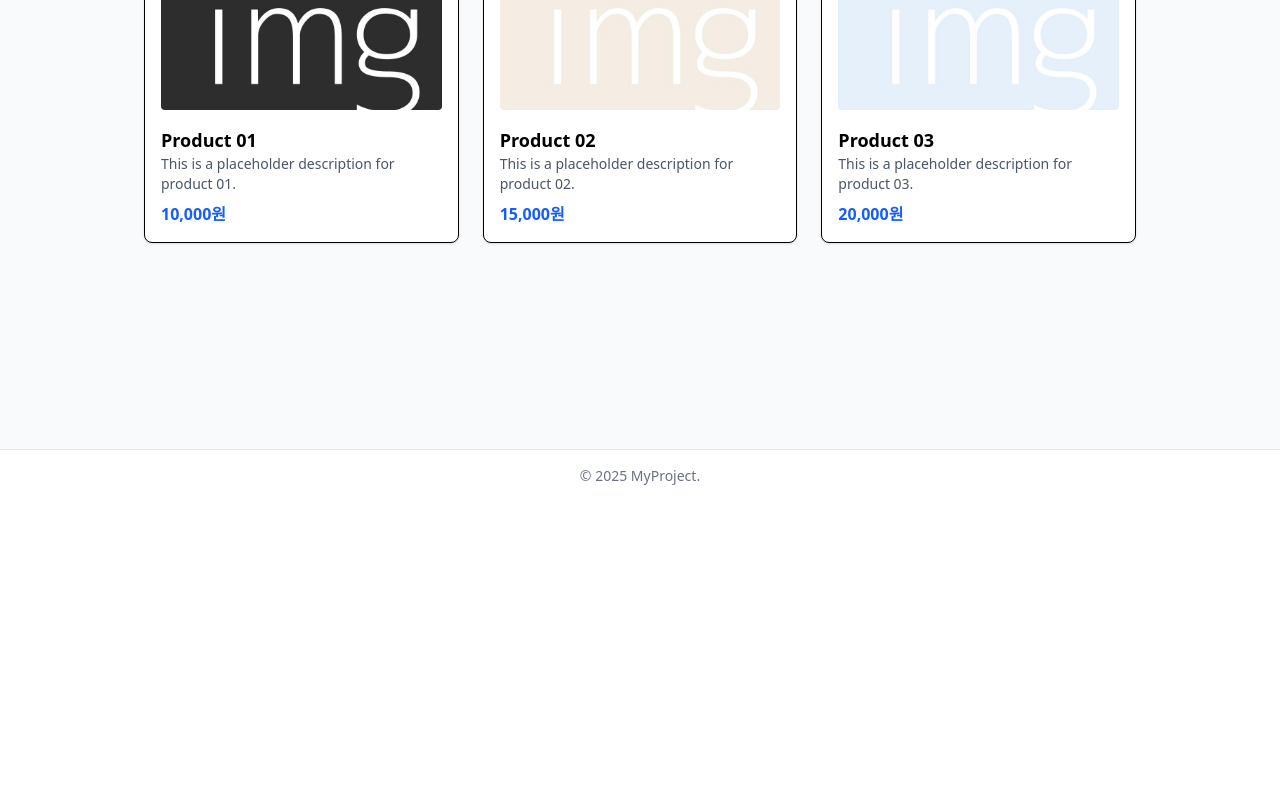
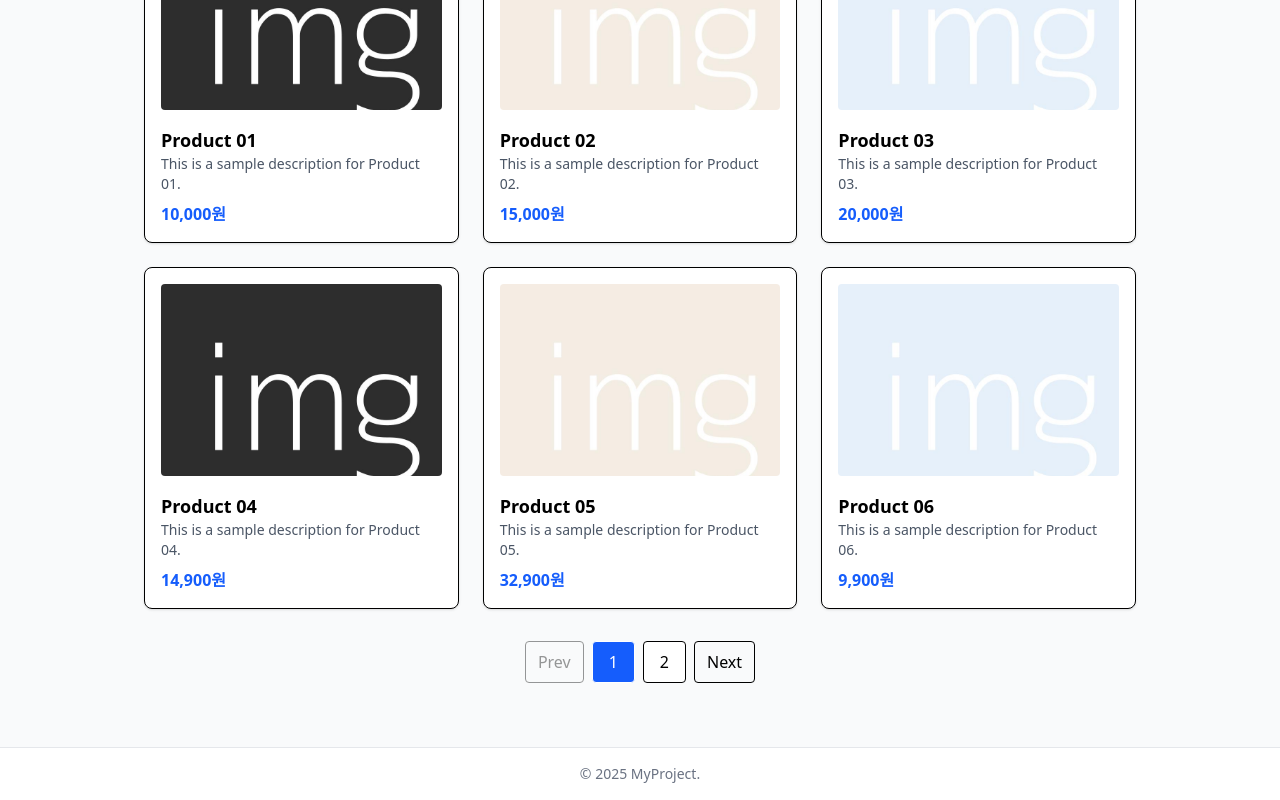
Before and after one commit to sehee-an/react-fo-template, a React (Vite) app: page /products in a window 1280 px wide. Shown: the part 298-1098 px from the top of the page. Before the commit the page ends 800 px from the top, so only its background shows below. Built offline with nearby package versions, Linux system fonts and the light colour scheme.

Commit message:
feat: add pagination with page navigation, prev/next controls and UX reset behavior

```diff
--- a/public/mock/products.json
+++ b/public/mock/products.json
@@ -4,23 +4,69 @@
     "name": "Product 01",
     "price": 10000,
     "image": "/images/img1.jpg",
-    "description": "This is a placeholder description for product 01.",
-    "rating": 4.7
+    "description": "This is a sample description for Product 01."
   },
   {
     "id": 2,
     "name": "Product 02",
     "price": 15000,
     "image": "/images/img2.jpg",
-    "description": "This is a placeholder description for product 02.",
-    "rating": 4.5
+    "description": "This is a sample description for Product 02."
   },
   {
     "id": 3,
     "name": "Product 03",
     "price": 20000,
     "image": "/images/img3.jpg",
-    "description": "This is a placeholder description for product 03.",
-    "rating": 4.3
+    "description": "This is a sample description for Product 03."
+  },
+  {
+    "id": 4,
+    "name": "Product 04",
+    "price": 14900,
+    "image": "/images/img1.jpg",
+    "description": "This is a sample description for Product 04."
+  },
+  {
+    "id": 5,
+    "name": "Product 05",
+    "price": 32900,
+    "image": "/images/img2.jpg",
+    "description": "This is a sample description for Product 05."
+  },
+  {
+    "id": 6,
+    "name": "Product 06",
+    "price": 9900,
+    "image": "/images/img3.jpg",
+    "description": "This is a sample description for Product 06."
+  },
+  {
+    "id": 7,
+    "name": "Product 07",
+    "price": 22900,
+    "image": "/images/img1.jpg",
+    "description": "This is a sample description for Product 07."
+  },
+  {
+    "id": 8,
+    "name": "Product 08",
+    "price": 18900,
+    "image": "/images/img2.jpg",
+    "description": "This is a sample description for Product 08."
+  },
+  {
+    "id": 9,
+    "name": "Product 09",
+    "price": 39900,
+    "image": "/images/img3.jpg",
+    "description": "This is a sample description for Product 09."
+  },
+  {
+    "id": 10,
+    "name": "Product 10",
+    "price": 15900,
+    "image": "/images/img1.jpg",
+    "description": "This is a sample description for Product 10."
   }
 ]
--- a/src/pages/Products.tsx
+++ b/src/pages/Products.tsx
@@ -10,6 +10,9 @@ export default function Products() {
   const [error, setError] = useState("");
   const [search, setSearch] = useState("");
   const [sort, setSort] = useState("");
+  const [page, setPage] = useState(1);
+
+  const itemsPerPage = 6;
 
   useEffect(() => {
     fetchProducts()
@@ -17,6 +20,10 @@ export default function Products() {
       .catch(() => setError("Failed to load products"))
       .finally(() => setLoading(false));
   }, []);
+
+  useEffect(() => {
+    setPage(1);
+  }, [search, sort]);
 
   // Loading Skeleton
   if (loading) {
@@ -53,6 +60,11 @@ export default function Products() {
     return 0;
   });
 
+  const totalPages = Math.ceil(filteredProducts.length / itemsPerPage);
+  const startIndex = (page - 1) * itemsPerPage;
+  const currentProducts = filteredProducts.slice(startIndex, startIndex + itemsPerPage);
+
+
   return (
     <div>
       <h2 className="text-2xl font-semibold mb-6">Products</h2>
@@ -77,7 +89,7 @@ export default function Products() {
       </div>
 
       <div className="grid grid-cols-1 sm:grid-cols-2 md:grid-cols-3 gap-6">
-        {filteredProducts.map((p) => (
+        {currentProducts.map((p) => (
           <Link
             key={p.id}
             to={`/product/${p.id}`}
@@ -96,6 +108,37 @@ export default function Products() {
           </Link>
         ))}
       </div>
+
+      <div className="flex justify-center mt-8 gap-2">
+        <button
+          disabled={page === 1}
+          onClick={() => setPage(page - 1)}
+          className="px-3 py-2 border rounded disabled:opacity-40"
+        >
+          Prev
+        </button>
+
+        {Array.from({ length: totalPages }).map((_, idx) => {
+          const pageNum = idx + 1;
+          return (
+            <button
+              key={pageNum}
+              onClick={() => setPage(pageNum)}
+              className={`px-4 py-2 rounded border ${pageNum === page ? "bg-blue-600 text-white" : "bg-white"}`}
+            >
+              {pageNum}
+            </button>
+          )
+        })}
+
+        <button
+          disabled={page === totalPages}
+          onClick={() => setPage(page + 1)}
+          className="px-3 py-2 border rounded disabled:opacity-40"
+        >
+          Next
+        </button>
+      </div>
     </div>
   );
 }
```
Lines whose indentation alone changed are shown as unchanged.
